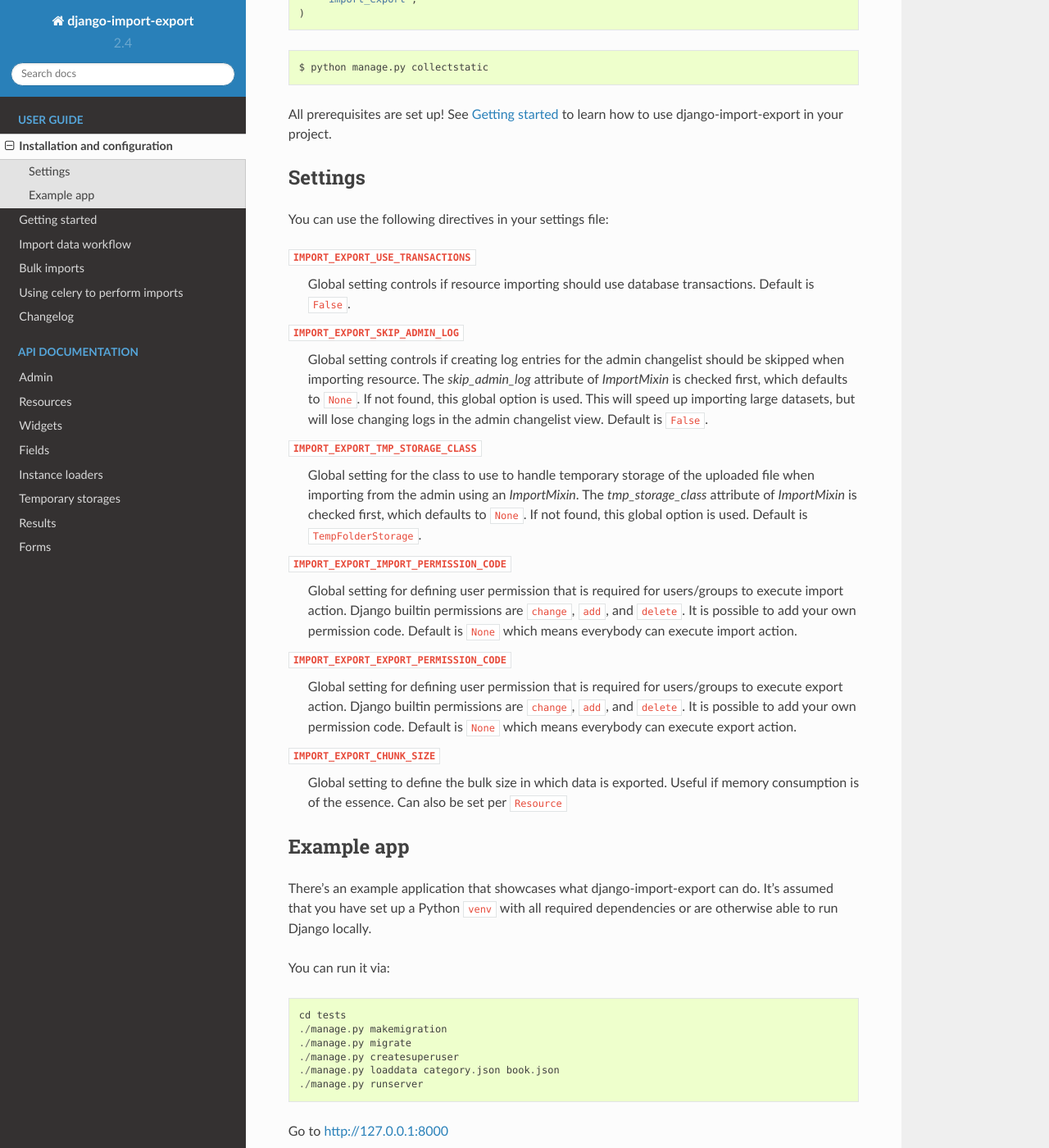
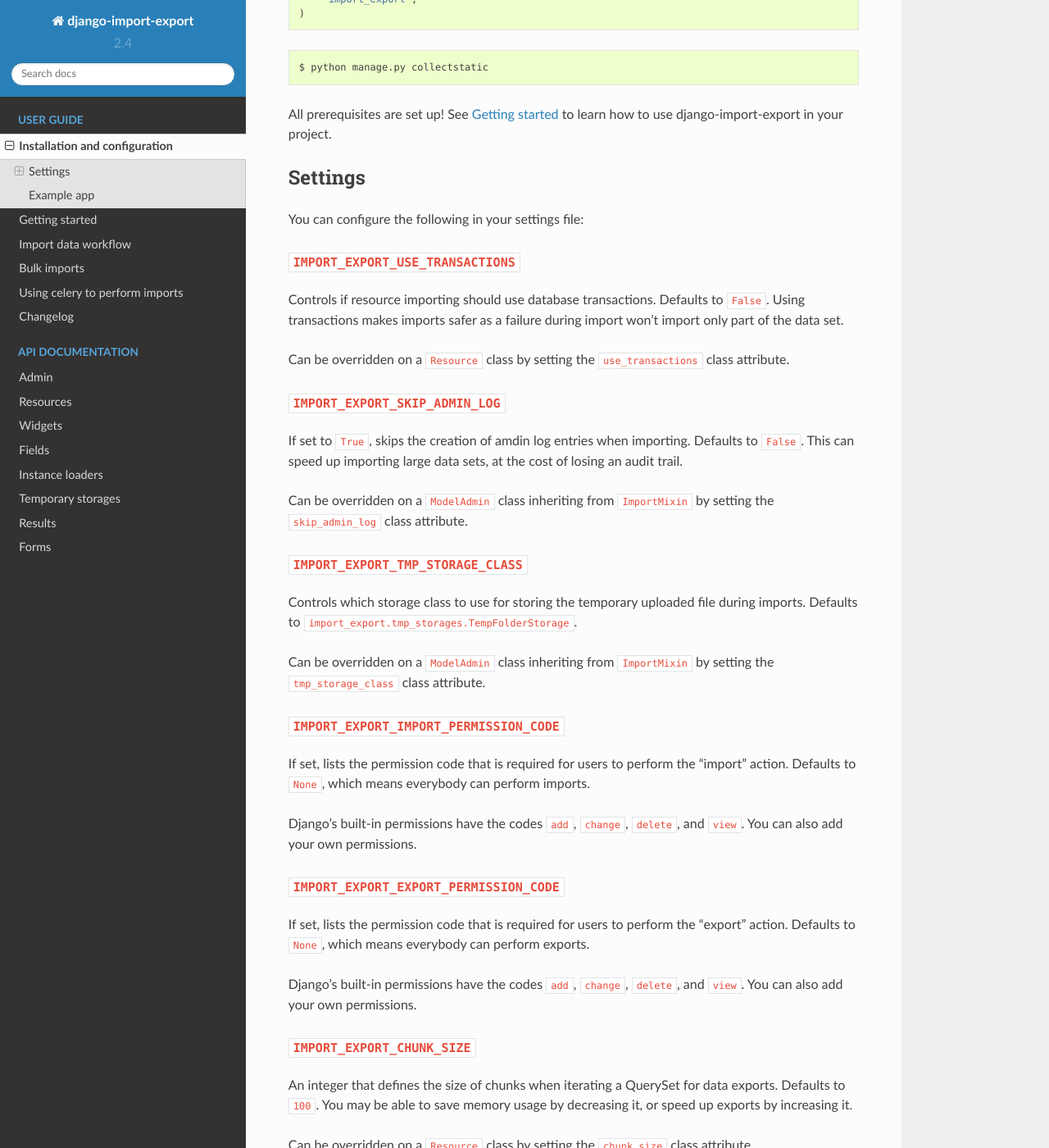
Before and after one commit to django-import-export/django-import-export, a Sphinx documentation site: the page built from docs/installation.rst, in a window 1280 px wide and 1400 px high, scrolled down 658 px. Shown: the whole window at 82% size. Built offline with Sphinx 7.4.7 and the Read the Docs theme 2.0.0, drawn with Linux system fonts in a browser that asks for light colours; some of the changed text lies outside the part shown.

Commit message:
Increase default chunk size, and improve settings access and docs
Fixes #1174. I've increased the default chunk size from 1 to 100, which should increase performance for most use cases.

Whilst doing this, I noticed that settings were being accessed at import times. This is not a recommended approach - settings are somewhat-mutable through tools like [`@override_settings`](https://docs.djangoproject.com/en/3.0/topics/testing/tools/#django.test.override_settings) so should only be read off the settings object. To this end, I've pushed all settings reads down into the functions that need them. This has had the beneficial side effect that the class-level `tmp_storage_class` attribute can also be a string to import, which might help prevent certain import loops.

I then rewrote the settings documentation. Mostly I aimed to standardize and clarify the language, and explain the class-level overrides for all of them well. I also turned them into section headings, which gives them a clearer appearance, and fixed some accidental use of single-backticks where double backticks were intended for code highlighting.

```diff
--- a/docs/changelog.rst
+++ b/docs/changelog.rst
@@ -5,7 +5,7 @@
 2.4.1 (unreleased)
 ------------------
 
-- Nothing changed yet.
+- Changed the default value for ``IMPORT_EXPORT_CHUNK_SIZE`` to 100.
 
 
 2.4.0 (2020-10-05)
--- a/docs/installation.rst
+++ b/docs/installation.rst
@@ -43,44 +43,66 @@
 Settings
 ========
 
-You can use the following directives in your settings file:
+You can configure the following in your settings file:
 
 ``IMPORT_EXPORT_USE_TRANSACTIONS``
-    Global setting controls if resource importing should use database
-    transactions. Default is ``False``.
+~~~~~~~~~~~~~~~~~~~~~~~~~~~~~~~~~~
+
+Controls if resource importing should use database transactions. Defaults to
+``False``. Using transactions makes imports safer as a failure during import
+won’t import only part of the data set.
+
+Can be overridden on a ``Resource`` class by setting the
+``use_transactions`` class attribute.
 
 ``IMPORT_EXPORT_SKIP_ADMIN_LOG``
-    Global setting controls if creating log entries for the admin changelist
-    should be skipped when importing resource. The `skip_admin_log` attribute
-    of `ImportMixin` is checked first, which defaults to ``None``. If not
-    found, this global option is used. This will speed up importing large
-    datasets, but will lose changing logs in the admin changelist view.
-    Default is ``False``.
+~~~~~~~~~~~~~~~~~~~~~~~~~~~~~~~~
+
+If set to ``True``, skips the creation of amdin log entries when importing.
+Defaults to ``False``. This can speed up importing large data sets, at the cost
+of losing an audit trail.
+
+Can be overridden on a ``ModelAdmin`` class inheriting from ``ImportMixin`` by
+setting the ``skip_admin_log`` class attribute.
 
 ``IMPORT_EXPORT_TMP_STORAGE_CLASS``
-    Global setting for the class to use to handle temporary storage of the
-    uploaded file when importing from the admin using an `ImportMixin`.  The
-    `tmp_storage_class` attribute of `ImportMixin` is checked first, which
-    defaults to ``None``. If not found, this global option is used. Default is
-    ``TempFolderStorage``.
+~~~~~~~~~~~~~~~~~~~~~~~~~~~~~~~~~~~
+
+Controls which storage class to use for storing the temporary uploaded file
+during imports. Defaults to ``import_export.tmp_storages.TempFolderStorage``.
+
+Can be overridden on a ``ModelAdmin`` class inheriting from ``ImportMixin`` by
+setting the ``tmp_storage_class`` class attribute.
 
 ``IMPORT_EXPORT_IMPORT_PERMISSION_CODE``
-    Global setting for defining user permission that is required for
-    users/groups to execute import action. Django builtin permissions are
-    ``change``, ``add``, and ``delete``. It is possible to add your own
-    permission code. Default is ``None`` which means everybody can execute
-    import action.
+~~~~~~~~~~~~~~~~~~~~~~~~~~~~~~~~~~~~~~~~
+
+If set, lists the permission code that is required for users to perform the
+“import” action. Defaults to ``None``, which means everybody can perform
+imports.
+
+Django’s built-in permissions have the codes ``add``, ``change``, ``delete``,
+and ``view``. You can also add your own permissions.
 
 ``IMPORT_EXPORT_EXPORT_PERMISSION_CODE``
-    Global setting for defining user permission that is required for
-    users/groups to execute export action. Django builtin permissions are
-    ``change``, ``add``, and ``delete``. It is possible to add your own
-    permission code. Default is ``None`` which means everybody can execute
-    export action.
+~~~~~~~~~~~~~~~~~~~~~~~~~~~~~~~~~~~~~~~~
+
+If set, lists the permission code that is required for users to perform the
+“export” action. Defaults to ``None``, which means everybody can perform
+exports.
+
+Django’s built-in permissions have the codes ``add``, ``change``, ``delete``,
+and ``view``. You can also add your own permissions.
 
 ``IMPORT_EXPORT_CHUNK_SIZE``
-    Global setting to define the bulk size in which data is exported. Useful
-    if memory consumption is of the essence. Can also be set per ``Resource``
+~~~~~~~~~~~~~~~~~~~~~~~~~~~~
+
+An integer that defines the size of chunks when iterating a QuerySet for data
+exports. Defaults to ``100``. You may be able to save memory usage by
+decreasing it, or speed up exports by increasing it.
+
+Can be overridden on a ``Resource`` class by setting the ``chunk_size`` class
+attribute.
 
 
 Example app
```
Also changed, not shown: 3 other files.
